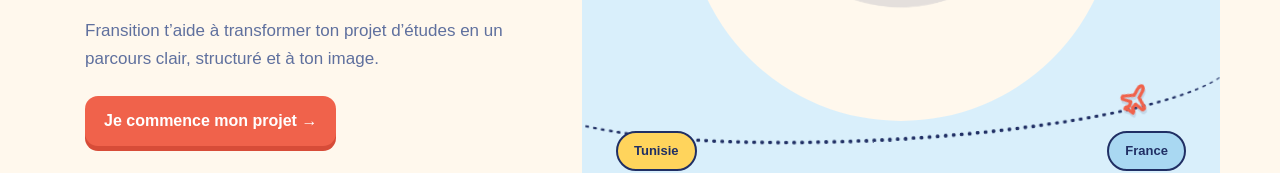
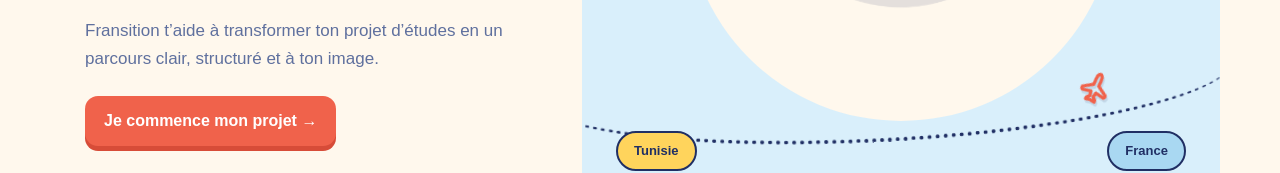
Before and after one commit to hediKS7/fransition, a Next.js app: page / in a window 1280 px wide. Shown: the part 448-621 px from the top of the page. Built offline with nearby package versions, Linux system fonts and the light colour scheme.

Commit message:
feat: animate plane across journey path

```diff
--- a/app/hero-motion.css
+++ b/app/hero-motion.css
@@ -7,16 +7,44 @@
 .journey-plane {
   position: absolute;
   z-index: 4;
-  right: 76px;
-  bottom: 73px;
+  left: 72px;
+  bottom: 63px;
   color: var(--coral);
+  pointer-events: none;
   filter: drop-shadow(0 3px 0 rgba(32, 47, 100, .12));
-  transform: rotate(-17deg);
-  animation: plane-glide 3.8s ease-in-out infinite;
+  animation: plane-journey 7s cubic-bezier(.42, .03, .55, .96) infinite;
 }
 
-@keyframes plane-glide {
-  50% { transform: translate(6px, -5px) rotate(-17deg); }
+@keyframes plane-journey {
+  0% {
+    left: 72px;
+    bottom: 63px;
+    opacity: 0;
+    transform: translate(-10px, 7px) rotate(-2deg) scale(.75);
+  }
+  8% { opacity: 1; }
+  30% {
+    left: 31%;
+    bottom: 64px;
+    transform: rotate(-5deg) scale(1);
+  }
+  60% {
+    left: 57%;
+    bottom: 75px;
+    transform: rotate(-13deg) scale(1);
+  }
+  90% {
+    left: calc(100% - 116px);
+    bottom: 91px;
+    opacity: 1;
+    transform: rotate(-23deg) scale(1);
+  }
+  100% {
+    left: calc(100% - 110px);
+    bottom: 94px;
+    opacity: 0;
+    transform: translate(10px, -5px) rotate(-23deg) scale(.8);
+  }
 }
 
 @media (max-width: 800px) {
@@ -26,8 +54,15 @@
   }
 
   .journey-plane {
-    right: 58px;
-    bottom: 65px;
     width: 25px;
   }
 }
+
+@media (prefers-reduced-motion: reduce) {
+  .journey-plane {
+    left: calc(100% - 116px);
+    bottom: 91px;
+    animation: none;
+    transform: rotate(-23deg);
+  }
+}
```
